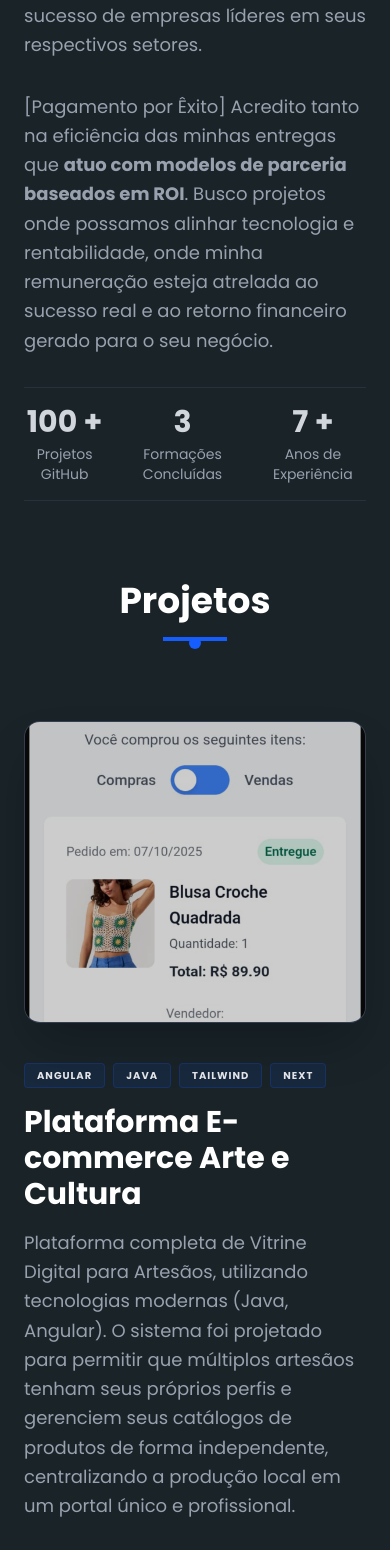
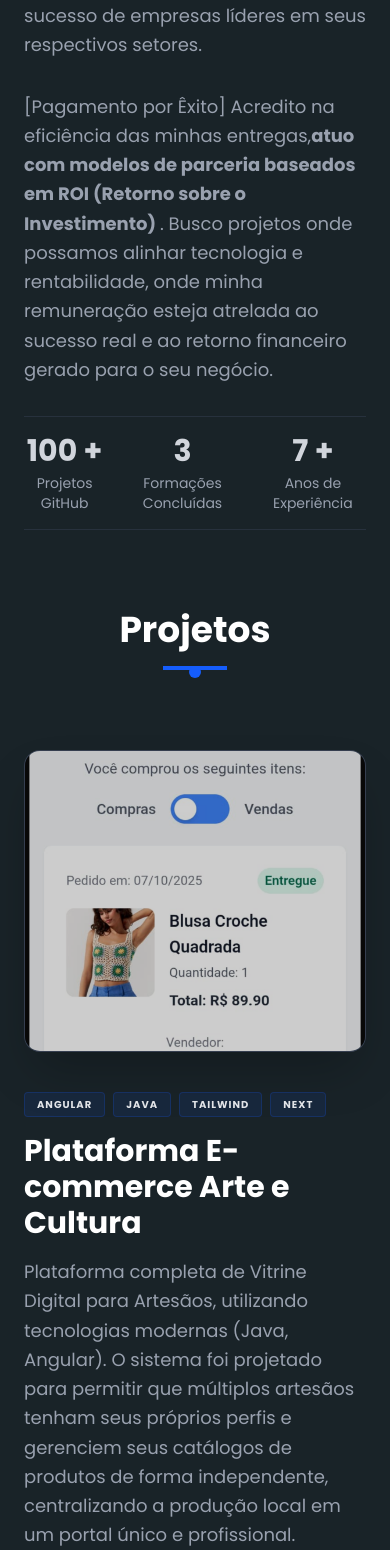
Before and after one commit to DemarchiWorking/portfolio-react-next, a Next.js app: page / in a window 390 px wide. Shown: the part 1461-3011 px from the top of the page. Built offline with nearby package versions, Linux system fonts and the light colour scheme.

Commit message:
projetos link

```diff
--- a/src/components/molecules/Sobre/sobre.tsx
+++ b/src/components/molecules/Sobre/sobre.tsx
@@ -69,7 +69,8 @@ export const Sobre = () => {
             image: "/Mobile.png",
             linkRepo: "https://github.com/DemarchiWorking/associacao-moradores-java",
             linkLive: "https://associacao-moradores-java.vercel.app/bazar",
-            pdf: "/Vitrine-Artesanato-Digital.pdf"
+            pdf: "/Vitrine-Artesanato-Digital.pdf",
+            video: "https://www.youtube.com/watch?v=CRD-w_oFgvQ"
         },{
             title: "Plataforma Ensino Programação Gamifigada com Portfólio",
             description: "Plataforma Educacional com uma pegada gamificada para complementar uma plataforma existente com nome alunos.",
@@ -77,7 +78,8 @@ export const Sobre = () => {
             image: "/Pagina-Inicial.png",
             linkRepo: "/Pagina-Inicial.png",
             linkLive: "https://devlivery-portfolio-pb-frontend-nnq.vercel.app/inicio",
-            pdf: "/antonio_demarchi_PB_Engenharia_Disciplinada.pdf"
+            pdf: "/antonio_demarchi_PB_Engenharia_Disciplinada.pdf",
+            video: ""
         },
         {
             title: "App Infraestrutura - Kubernetes - Cloud - IaC",
@@ -86,7 +88,8 @@ export const Sobre = () => {
             image: "/desenho.png",
             linkRepo: "https://github.com/DemarchiWorking/toggle-master-microservice-kubernetes",
             linkLive: "#",
-            pdf: "/DevOps.pdf"
+            pdf: "/DevOps.pdf",
+            video: ""
         }
     ];
 
@@ -115,7 +118,7 @@ export const Sobre = () => {
                         </p>
 
                         <p className="text-gray-600 dark:text-gray-400 mb-8 text-lg leading-relaxed">
-                            [Pagamento por Êxito] Acredito tanto na eficiência das minhas entregas que <strong>atuo com modelos de parceria baseados em ROI</strong>. Busco projetos onde possamos alinhar tecnologia e rentabilidade, onde minha remuneração esteja atrelada ao sucesso real e ao retorno financeiro gerado para o seu negócio.
+                            [Pagamento por Êxito] Acredito na eficiência das minhas entregas,<strong>atuo com modelos de parceria baseados em ROI (Retorno sobre o Investimento) </strong>. Busco projetos onde possamos alinhar tecnologia e rentabilidade, onde minha remuneração esteja atrelada ao sucesso real e ao retorno financeiro gerado para o seu negócio.
                         </p>
 
 
@@ -143,14 +146,30 @@ export const Sobre = () => {
                             key={index}
                             className={`flex flex-col ${index % 2 === 0 ? 'lg:flex-row' : 'lg:flex-row-reverse'} items-center gap-10 lg:gap-16`}
                         >
+
                                         <div className="w-full lg:w-1/2 group">
                                             <div className="relative overflow-hidden rounded-2xl border border-gray-200 dark:border-white/10 bg-gray-100 dark:bg-[#1e293b] shadow-2xl">
+                                                {projeto.video ? (
+                                                    <a
+                                                        href={projeto.video}
+                                                        target="_blank"
+                                                        rel="noopener noreferrer"
+                                                        className="cursor-pointer"
+                                                    >
                                                         <img
                                                             src={projeto.image}
                                                             alt={projeto.title}
                                                             className="w-full h-[300px] md:h-[400px] object-cover transition-transform duration-500 group-hover:scale-105"
                                                         />
-                                    <div className="absolute inset-0 bg-black/5 dark:bg-black/20 group-hover:bg-transparent transition-colors duration-500" />
+                                                    </a>
+                                                ) : (
+                                                    <img
+                                                        src={projeto.image}
+                                                        alt={projeto.title}
+                                                        className="w-full h-[300px] md:h-[400px] object-cover transition-transform duration-500 group-hover:scale-105 cursor-default"
+                                                    />
+                                                )}
+                                                <div className="absolute inset-0 bg-black/5 dark:bg-black/20 group-hover:bg-transparent transition-colors duration-500 pointer-events-none" />
                                             </div>
                                         </div>
 
```
Lines whose indentation alone changed are shown as unchanged.
